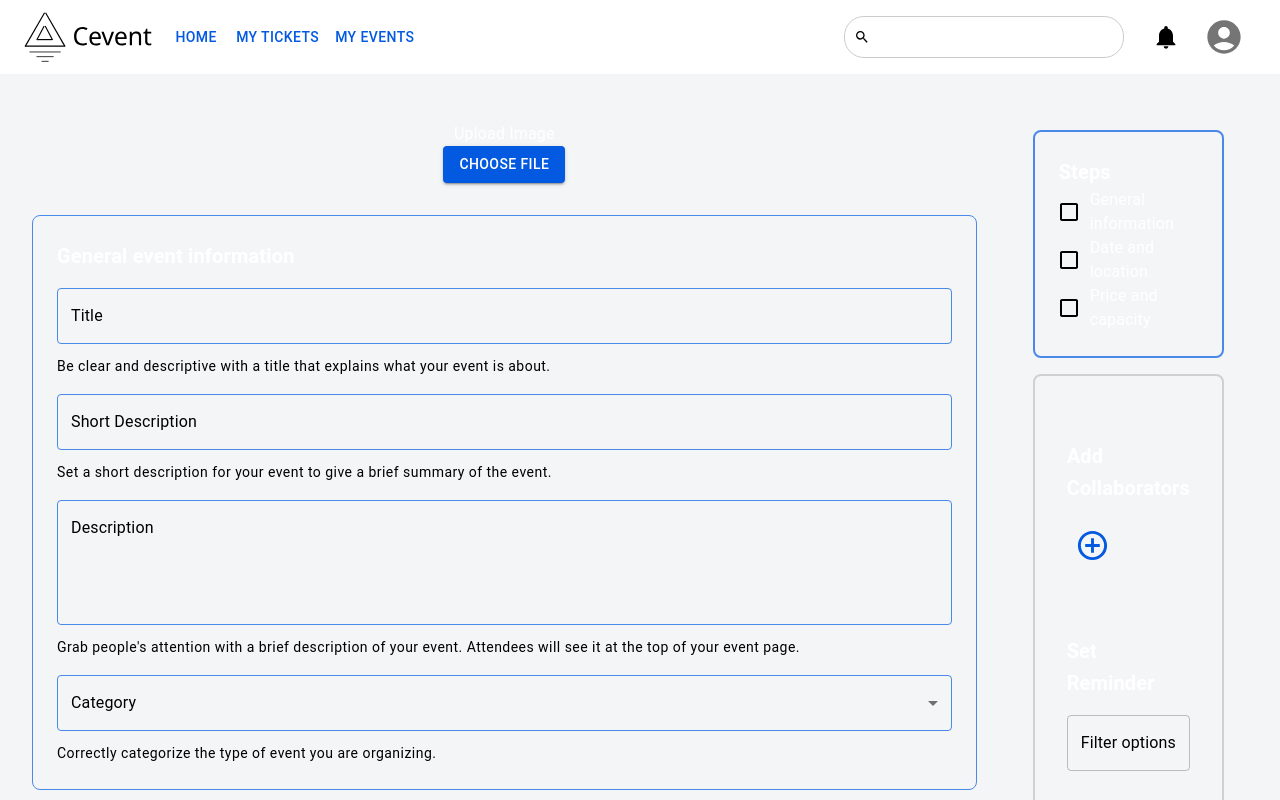
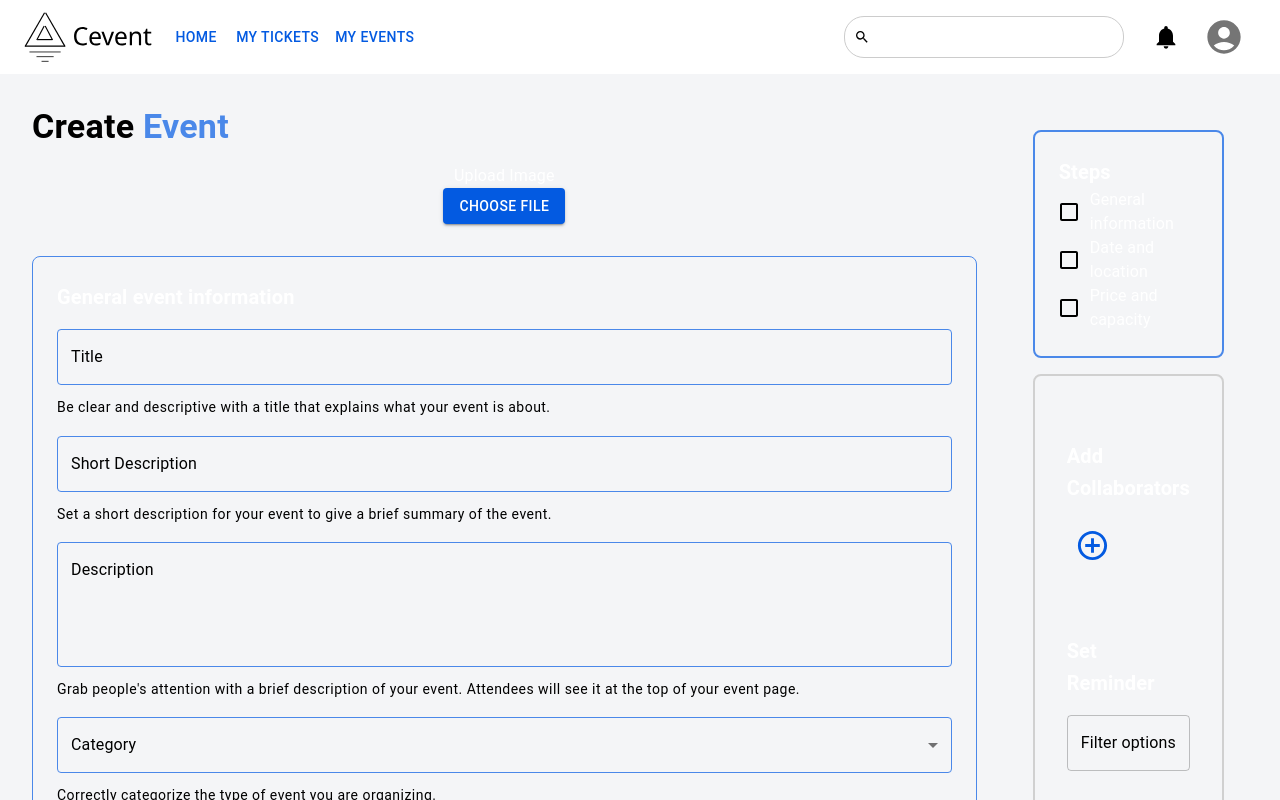
Before and after one commit to sofdev6-02-2024/Solidarios, a Next.js app in the folder apps/cevent_frontend/: page /create_event in a window 1280 px wide. Shown: the top 800 px of the page. Built offline with nearby package versions, Linux system fonts and the light colour scheme.

Commit message:
feat: Added tite on the window

```diff
--- a/apps/cevent_frontend/src/app/create_event/page.tsx
+++ b/apps/cevent_frontend/src/app/create_event/page.tsx
@@ -1,7 +1,7 @@
 "use client";
 
 import React, { useState } from 'react';
-import { Box } from '@mui/material';
+import { Box,Typography  } from '@mui/material';
 import ImageUpload from './_components/ImageUpload';
 import GeneralInfo from './_components/GeneralInfo';
 import DateLocation from './_components/DateLocation';
@@ -28,6 +28,13 @@
   return (
     <Box className={styles.container} display="flex">
       <Box flex={4} pr={2}>
+        <Box mb={2}>
+          <Typography variant="h4" fontWeight="bold">
+            <span style={{ color: 'black' }}>Create</span>
+            <span style={{ color: '#4a88e9' }}> Event</span>
+          </Typography>
+        </Box>
+
         <ImageUpload selectedImage={selectedImage} onImageChange={handleImageChange} />
         <GeneralInfo />
         <DateLocation />
```
